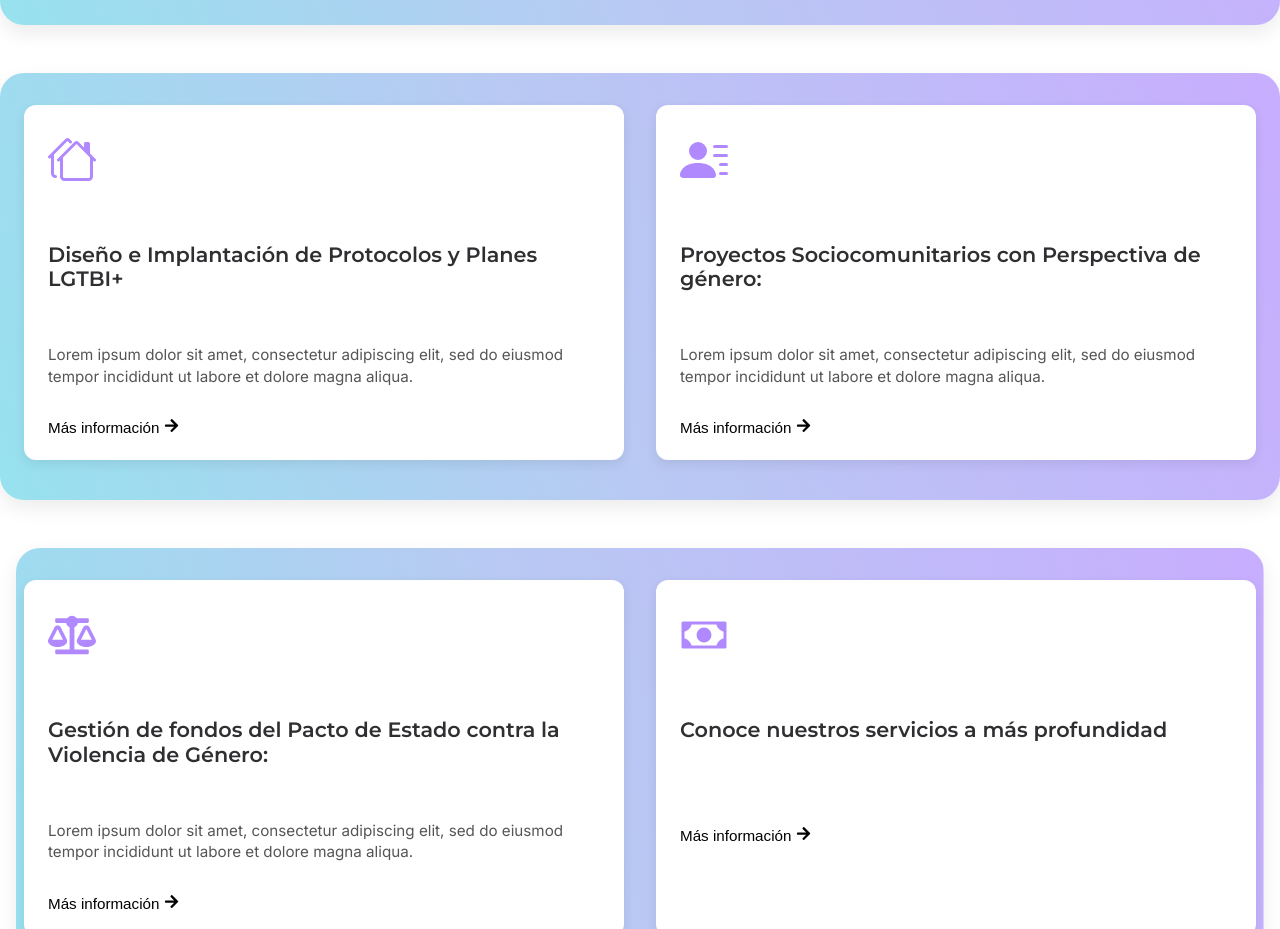
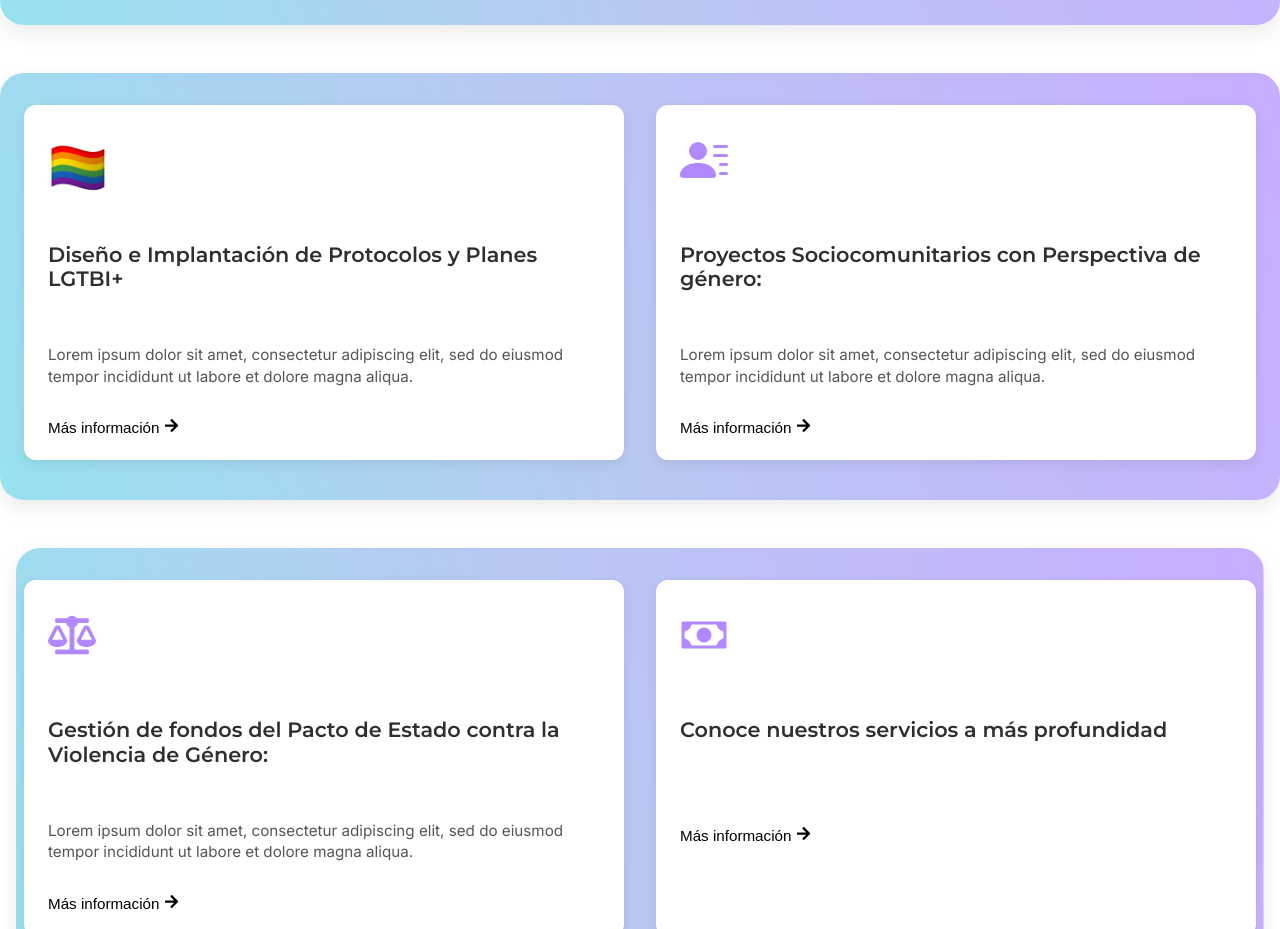
Before and after one commit to Reverso-Social/reverso-social-fe, a React (Vite) app: page / in a window 1280 px wide. Shown: the part 3678-4607 px from the top of the page. Built offline with nearby package versions, Linux system fonts and the light colour scheme.

Commit message:
emoji lgbtq

```diff
--- a/src/components/ServicesSection/ServicesSection.jsx
+++ b/src/components/ServicesSection/ServicesSection.jsx
@@ -72,7 +72,7 @@ const ServiceSection = () => {
       <div className="background-frame">
         <div className="services-row">
           <ServicesCard
-            icon={<BsHouses />}
+            icon= "🏳️‍🌈"
             title=" Diseño e Implantación de Protocolos y Planes LGTBI+"
             description="Lorem ipsum dolor sit amet, consectetur adipiscing elit, sed do eiusmod tempor incididunt ut labore et dolore magna aliqua."
             button={
```
